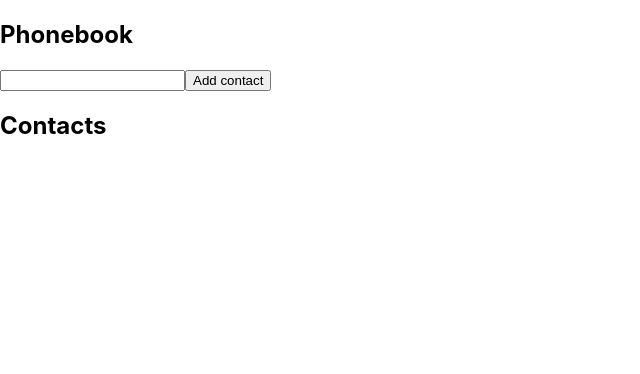
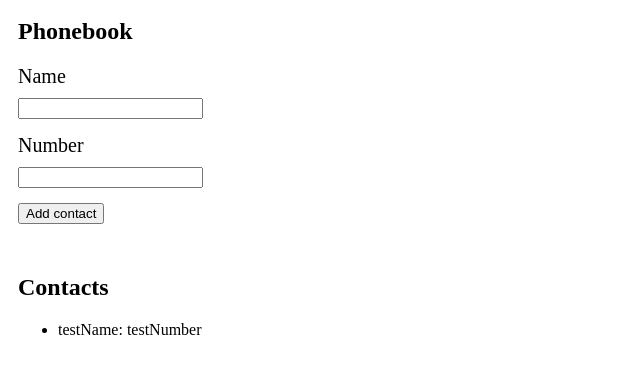
Before and after one commit to kosta-j/goit-react-hw-02-phonebook, a React (Create React App) app: page / in a window 1280 px wide. Shown: the top 374 px of the page, without its empty margins (0-640 px from the left). Built offline with nearby package versions, Linux system fonts and the light colour scheme.

Commit message:
add input Number and some styles

```diff
--- /dev/null
+++ b/src/components/ContactForm/ContactForm.jsx
@@ -0,0 +1,62 @@
+import { Component } from 'react';
+import s from './ContactForm.module.css';
+
+class ContactForm extends Component {
+  state = {
+    name: '',
+    number: '',
+  };
+
+  handleChange = e => {
+    const { name, value } = e.currentTarget;
+    this.setState({ [name]: value });
+  };
+
+  handleSubmit = e => {
+    e.preventDefault();
+    this.props.onSubmit(this.state);
+    this.reset();
+  };
+
+  reset = () => {
+    this.setState({ name: '', number: '' });
+  };
+
+  render() {
+    return (
+      <form onSubmit={this.handleSubmit}>
+        <label>
+          <p className={s.inputTitle}>Name</p>
+          <input
+            type="text"
+            name="name"
+            className={s.input}
+            pattern="^[a-zA-Zа-яА-Я]+(([' -][a-zA-Zа-яА-Я ])?[a-zA-Zа-яА-Я]*)*$"
+            title="Имя может состоять только из букв, апострофа, тире и пробелов. Например Adrian, Jacob Mercer, Charles de Batz de Castelmore d'Artagnan и т. п."
+            required
+            value={this.state.name}
+            onChange={this.handleChange}
+          />
+        </label>
+        <label>
+          <p className={s.inputTitle}>Number</p>
+          <input
+            type="tel"
+            name="number"
+            className={s.input}
+            pattern="\+?\d{1,4}?[-.\s]?\(?\d{1,3}?\)?[-.\s]?\d{1,4}[-.\s]?\d{1,4}[-.\s]?\d{1,9}"
+            title="Номер телефона должен состоять цифр и может содержать пробелы, тире, круглые скобки и может начинаться с +"
+            required
+            value={this.state.number}
+            onChange={this.handleChange}
+          />
+        </label>
+        <button type="submit" className={s.submitBtn}>
+          Add contact
+        </button>
+      </form>
+    );
+  }
+}
+
+export default ContactForm;
--- /dev/null
+++ b/src/components/ContactForm/ContactForm.module.css
@@ -0,0 +1,12 @@
+.inputTitle {
+  margin-bottom: 10px;
+  font-size: 20px;
+}
+
+.submitBtn {
+  display: block;
+}
+
+.input {
+  margin-bottom: 15px;
+}
--- /dev/null
+++ b/src/components/ContactList/ContactItem.jsx
@@ -0,0 +1,11 @@
+import s from './ContactList.module.css';
+
+function ContactItem({ name, number }) {
+  return (
+    <li className={s.item}>
+      {name}: {number}
+    </li>
+  );
+}
+
+export default ContactItem;
--- /dev/null
+++ b/src/components/ContactList/ContactList.jsx
@@ -0,0 +1,23 @@
+import PropTypes from 'prop-types';
+import ContactItem from './ContactItem';
+import s from './ContactList.module.css';
+
+function ContactList({ contacts }) {
+  return (
+    <ul className={s.contactList}>
+      {contacts.map(contact => (
+        <ContactItem
+          key={contact.id}
+          name={contact.name}
+          number={contact.number}
+        />
+      ))}
+    </ul>
+  );
+}
+
+ContactList.propTypes = {
+  contacts: PropTypes.array,
+};
+
+export default ContactList;
--- a/src/components/Form/Form.jsx
+++ /dev/null
@@ -1,43 +0,0 @@
-import { Component } from 'react';
-
-class Form extends Component {
-  state = {
-    name: '',
-  };
-
-  handleChange = e => {
-    const { name, value } = e.currentTarget;
-    this.setState({ [name]: value });
-  };
-
-  handleSubmit = e => {
-    e.preventDefault();
-    this.props.onSubmit(this.state);
-    this.reset();
-  };
-
-  reset = () => {
-    this.setState({ name: '' });
-  };
-
-  render() {
-    return (
-      <form onSubmit={this.handleSubmit}>
-        <label>
-          <input
-            type="text"
-            name="name"
-            pattern="^[a-zA-Zа-яА-Я]+(([' -][a-zA-Zа-яА-Я ])?[a-zA-Zа-яА-Я]*)*$"
-            title="Имя может состоять только из букв, апострофа, тире и пробелов. Например Adrian, Jacob Mercer, Charles de Batz de Castelmore d'Artagnan и т. п."
-            required
-            value={this.state.name}
-            onChange={this.handleChange}
-          />
-        </label>
-        <button type="submit">Add contact</button>
-      </form>
-    );
-  }
-}
-
-export default Form;
--- a/src/components/Section/Section.module.css
+++ b/src/components/Section/Section.module.css
@@ -0,0 +1,4 @@
+.section {
+  margin-bottom: 30px;
+  padding: 10px;
+}
--- a/src/components/Title/Title.module.css
+++ b/src/components/Title/Title.module.css
@@ -1,3 +1,4 @@
 .title {
+  margin-bottom: 20px;
   font-size: 24px;
 }
--- a/src/components/Wrapper/Wrapper.jsx
+++ b/src/components/Wrapper/Wrapper.jsx
@@ -1,17 +1,20 @@
 import { Component } from 'react';
 import { v4 as uuidv4 } from 'uuid';
-import Form from '../Form/Form';
+import ContactForm from '../ContactForm/ContactForm';
+import ContactList from '../ContactList/ContactList';
 import Section from '../Section/Section';
+import s from './Wrapper.module.css';
 
 class Wrapper extends Component {
   state = {
-    contacts: [],
+    contacts: [{ id: 'testID', name: 'testName', number: 'testNumber' }],
   };
 
   formSubmitHanler = data => {
     const contact = {
       id: uuidv4(),
       name: data.name,
+      number: data.number,
     };
 
     this.setState(prevState => ({
@@ -21,12 +24,13 @@ class Wrapper extends Component {
 
   render() {
     return (
-      <div className="wrapper">
-        {console.log(this.state)}
+      <div className={s.wrapper}>
         <Section title="Phonebook">
-          <Form onSubmit={this.formSubmitHanler} />
+          <ContactForm onSubmit={this.formSubmitHanler} />
         </Section>
-        <Section title="Contacts"></Section>
+        <Section title="Contacts">
+          <ContactList contacts={this.state.contacts} />
+        </Section>
       </div>
     );
   }
--- /dev/null
+++ b/src/components/Wrapper/Wrapper.module.css
@@ -0,0 +1,23 @@
+h1,
+h2,
+h3,
+h4,
+h5,
+h6,
+p {
+  margin: 0;
+}
+
+/* ul,
+li {
+  margin: 0;
+  padding: 0;
+} */
+
+.list {
+  list-style: none;
+}
+
+.link {
+  text-decoration: none;
+}
--- a/src/index.css
+++ b/src/index.css
@@ -1,13 +1,15 @@
-body {
+@import-normalize;
+
+import body {
   margin: 0;
-  font-family: -apple-system, BlinkMacSystemFont, "Segoe UI", "Roboto", "Oxygen",
-    "Ubuntu", "Cantarell", "Fira Sans", "Droid Sans", "Helvetica Neue",
+  font-family: -apple-system, BlinkMacSystemFont, 'Segoe UI', 'Roboto', 'Oxygen',
+    'Ubuntu', 'Cantarell', 'Fira Sans', 'Droid Sans', 'Helvetica Neue',
     sans-serif;
   -webkit-font-smoothing: antialiased;
   -moz-osx-font-smoothing: grayscale;
 }
 
 code {
-  font-family: source-code-pro, Menlo, Monaco, Consolas, "Courier New",
+  font-family: source-code-pro, Menlo, Monaco, Consolas, 'Courier New',
     monospace;
 }
```
Also changed, not shown: src/components/ContactList/ContactList.module.css (added).
